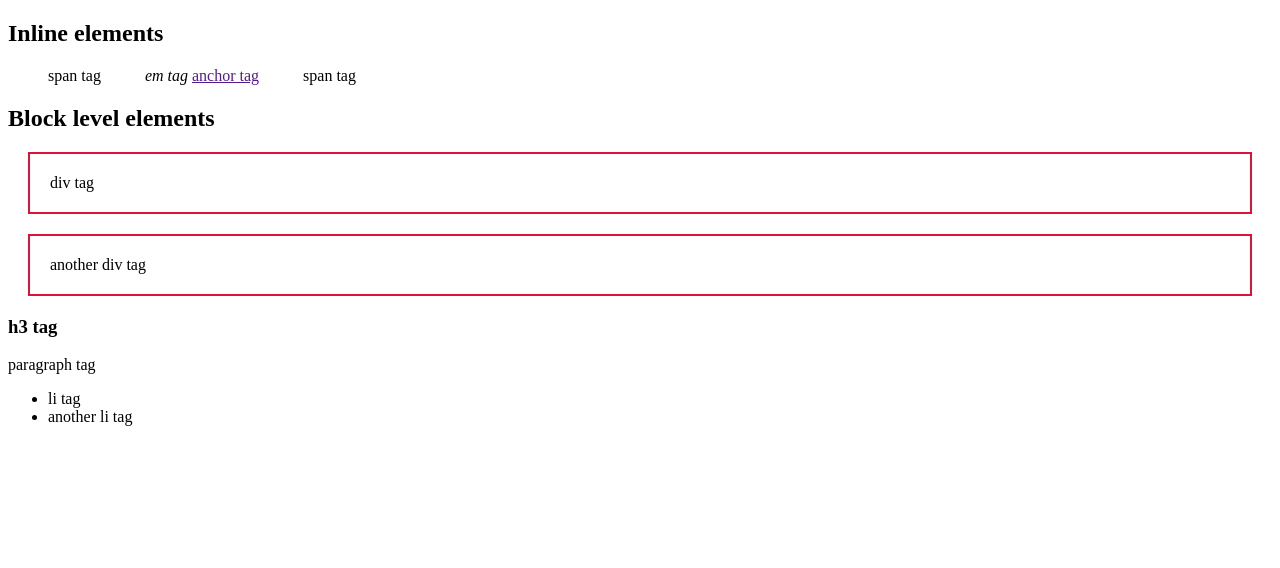
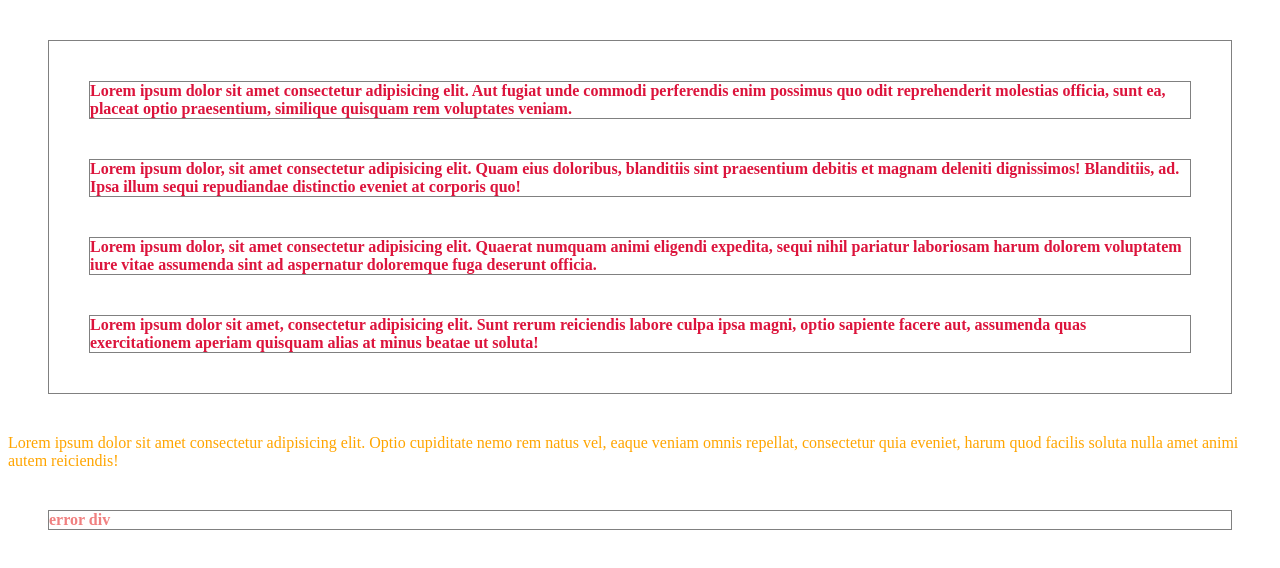
Before and after one commit to OrlandoOtero02/html-css, a plain HTML site: page index.html in a window 1280 px wide. Drawn offline with Linux system fonts and the light colour scheme.

Commit message:
5 CSS Classes & Selectors

```diff
--- a/index.html
+++ b/index.html
@@ -5,41 +5,19 @@
         <title>CSS Basics</title>
     </head>
     <body>
+        <div id="content">
+            <p>Lorem ipsum dolor sit amet consectetur adipisicing elit. Aut fugiat unde commodi perferendis enim possimus quo odit reprehenderit molestias officia, sunt ea, placeat optio praesentium, similique quisquam rem voluptates veniam.</p>
 
-        <h2>Inline elements</h2>
+            <p class="error">Lorem ipsum dolor, sit amet consectetur adipisicing elit. Quam eius doloribus, blanditiis sint praesentium debitis et magnam deleniti dignissimos! Blanditiis, ad. Ipsa illum sequi repudiandae distinctio eveniet at corporis quo!</p>
 
-        <span>span tag</span>
-        <em>em tag</em>
-        <a href="">anchor tag</a>
-        <span>span tag</span>
+            <p class="success">Lorem ipsum dolor, sit amet consectetur adipisicing elit. Quaerat numquam animi eligendi expedita, sequi nihil pariatur laboriosam harum dolorem voluptatem iure vitae assumenda sint ad aspernatur doloremque fuga deserunt officia.</p>
 
-        <h2>Block level elements</h2>
-
-        <div>div tag</div>
-        <div>another div tag</div>
-        <h3>h3 tag</h3>
-        <p>paragraph tag</p>
-        <ul>
-            <li>li tag</li>
-            <li>another li tag</li>
-        </ul>
-
-    </body>
-    <!-- <body>
-
-        <h1>CSS Basics</h1>
-
-        <p>Lorem ipsum dolor, sit amet consectetur adipisicing elit. Officiis amet velit veniam beatae iusto quas dolores magnam ad quasi sint officia autem, aperiam provident. Nesciunt deleniti quas suscipit odit dicta molestias modi ipsum itaque provident eum, asperiores excepturi, sint error illo. Eum assumenda enim deleniti? Tempora officia qui nisi. Illo.</p>
-
-        <div>
-            <h2>Ninjas available for hire</h2>
-            <p>Lorem ipsum dolor sit amet consectetur adipisicing elit. Quae, dicta sit. Porro, minus? Et sequi ipsum obcaecati perspiciatis. Vel veniam neque iste! Fuga ad quidem corporis consequatur animi ea repellendus eveniet tempore exercitationem placeat ipsa tempora dicta aliquid blanditiis possimus neque architecto facere, repellat quam vero in voluptate magnam sunt! Iure, omnis magni incidunt, beatae nulla sunt blanditiis natus quod, officia aperiam quas nobis! Esse beatae ad consequatur, aut necessitatibus voluptatum voluptatem autem provident eveniet. Debitis repudiandae expedita rem, ex repellat impedit sunt temporibus tempora nesciunt harum explicabo iste modi alias consequatur placeat, sequi cumque assumenda sint ullam dignissimos illum?</p>
-            <ul>
-                <li>Ninja yoshi</li>
-                <li>Ninja mario</li>
-                <li>Ninja shaun</li>
-            </ul>
+            <p class="success feedback">Lorem ipsum dolor sit amet, consectetur adipisicing elit. Sunt rerum reiciendis labore culpa ipsa magni, optio sapiente facere aut, assumenda quas exercitationem aperiam quisquam alias at minus beatae ut soluta!</p>
 
         </div>
-    </body> -->
+
+        <p>Lorem ipsum dolor sit amet consectetur adipisicing elit. Optio cupiditate nemo rem natus vel, eaque veniam omnis repellat, consectetur quia eveniet, harum quod facilis soluta nulla amet animi autem reiciendis!</p>
+
+        <div class="error">error div</div>
+    </body>
 </html>
--- a/styles.css
+++ b/styles.css
@@ -1,14 +1,14 @@
-span {
-    /* display: block; */
+/* span {
+    display: block;
     margin: 20px;
     padding: 20px;
 }
 div {
-    /* display: inline; */
+    display: inline;
     border: 2px solid crimson;
     margin: 20px;
     padding: 20px;
-}
+} */
 
 /* h1 {
     color: green;
@@ -39,3 +39,17 @@ li {
     text-shadow: 2px 2px lightcoral;
     text-shadow: 2px 2px #bebdbd;
 } */
+div {
+    color: lightcoral;
+    border: 1px solid gray;
+    margin: 40px;
+    font-weight: bold;
+}
+div p{
+    border: inherit;
+    margin: inherit;
+    color: crimson;
+}
+p {
+    color: orange;
+}
```
